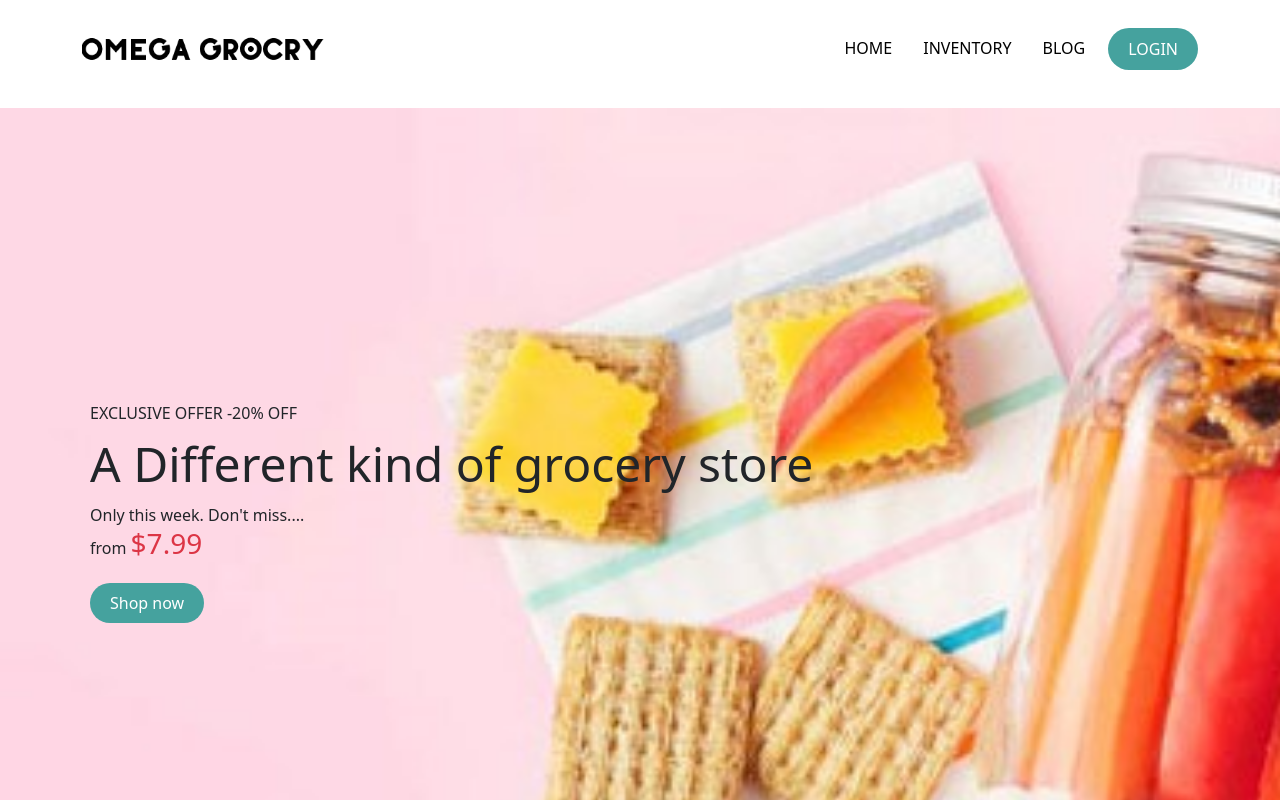
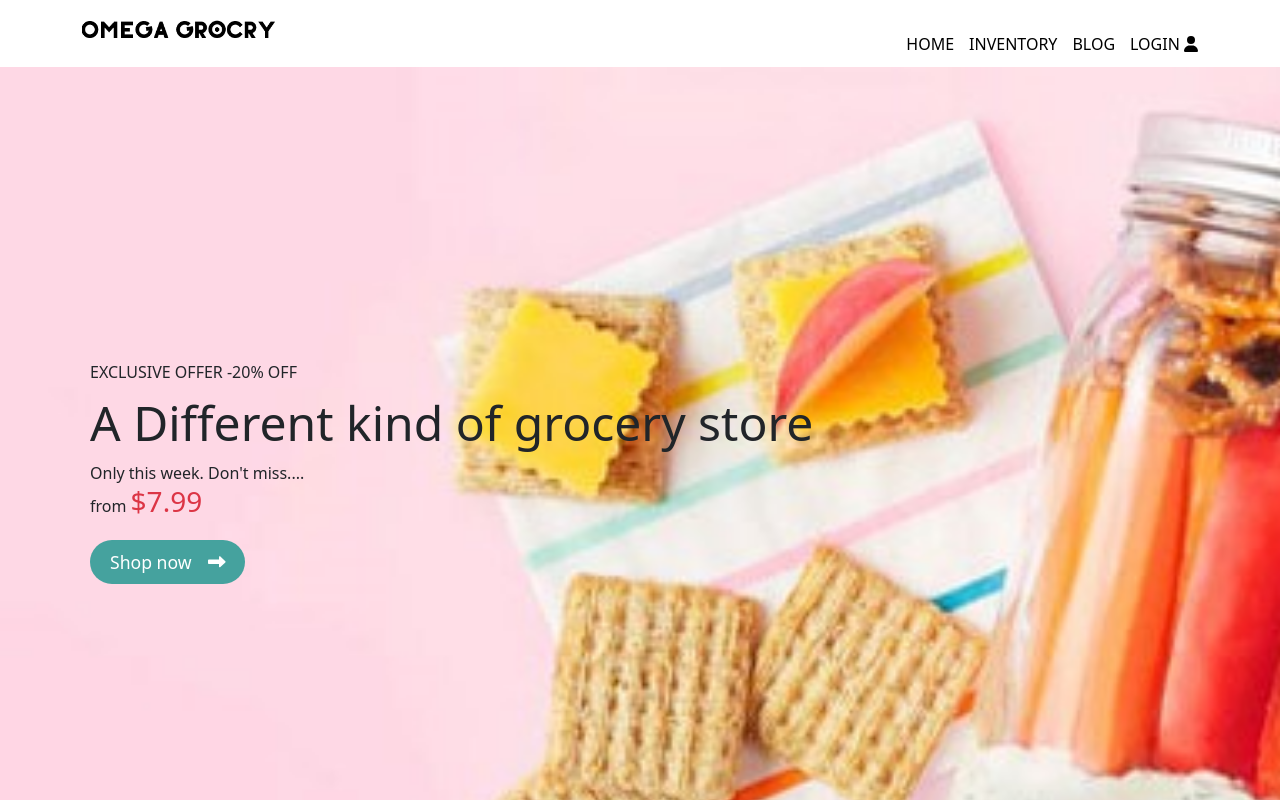
Before and after one commit to PalashDas11/omega-store, a React (Create React App) app: page / in a window 1280 px wide. Shown: the top 800 px of the page. Built offline with nearby package versions, Linux system fonts and the light colour scheme; no server answers.

Commit message:
font awesome

```diff
--- a/src/component/Header/Header.js
+++ b/src/component/Header/Header.js
@@ -6,6 +6,8 @@ import { Link } from 'react-router-dom';
 import { useAuthState } from 'react-firebase-hooks/auth';
 import auth from '../../firebase.init';
 import { signOut } from 'firebase/auth';
+import { FontAwesomeIcon } from '@fortawesome/react-fontawesome';
+import { faManatSign, faUser } from '@fortawesome/free-solid-svg-icons';
 
 
 
@@ -23,21 +25,21 @@ const Header = () => {
                 <Navbar collapseOnSelect expand="lg" sticky="top" >
                     <Container>
                         <Navbar.Brand href="#home" as={Link} to="/">
-                            <img src={logo} width='250px' alt="" />
+                            <img src={logo} width='200px' alt="" />
                         </Navbar.Brand>
                         <Navbar.Toggle aria-controls="responsive-navbar-nav" />
                         <Navbar.Collapse id="responsive-navbar-nav">
                             <Nav className="ms-auto text-center nav-items nav-item-link">
-                                <Nav.Link href="#home" as={Link} to="/">Home</Nav.Link>
-                                <Nav.Link href="#inventory" as={Link} to="/inventory">Inventory</Nav.Link>
-                                <Nav.Link href="#blog" as={Link} to="/blog">Blog</Nav.Link>
+                                <Link href="#home" to="/">Home</Link>
+                                <Link href="#inventory" to="/inventory">Inventory</Link>
+                                <Link href="#blog" to="/blog">Blog</Link>
 
 
                                 {
                                 user ?
-                                <Link to ="/login" ><span className='custom-btn d-block text-center' onClick={handleSignOut}>Sign Out</span></Link>
+                                <Link to ="/login" ><span className='text-center' onClick={handleSignOut}> LogOut <FontAwesomeIcon icon={faUser}></FontAwesomeIcon></span></Link>
                                 :
-                                <Link to ="/login" ><span className='custom-btn d-block text-center'>Login</span></Link>
+                                <Link to ="/login" ><span className='text-center'>Login <FontAwesomeIcon icon={faUser}></FontAwesomeIcon></span></Link>
                             }
 
 
--- a/src/component/Hero/Hero.js
+++ b/src/component/Hero/Hero.js
@@ -1,4 +1,5 @@
 import { FontAwesomeIcon, } from '@fortawesome/react-fontawesome';
+import { faArrowRightArrowLeft, faCoffee, faRightLong, } from '@fortawesome/free-solid-svg-icons';
 import React from 'react';
 import { Link } from 'react-router-dom';
 import './Hero.css'
@@ -14,7 +15,9 @@ const Hero = () => {
                 <span>Only this week. Don't miss....</span>
                 <p>from <span className="text-danger h3">$7.99</span></p>
 
-                    <Link to="/" className="custom-btn">Shop now
+                    <Link to="/" className="custom-btn ">
+                     <span className='pe-3'>Shop now</span>
+                     <FontAwesomeIcon className='icon' icon={faRightLong}></FontAwesomeIcon>
                     </Link>
 
             </div>
--- a/src/component/Inventory/Inventory.css
+++ b/src/component/Inventory/Inventory.css
@@ -2,12 +2,18 @@
     width: 90%;
 }
 .custom-btn{
-    padding: 9px 20px;
+    padding: 10px 20px;
+
+    font-size: 1.1rem;
     color: white;
     background-color:#45A29E;
     text-decoration: none;
     border-radius: 33.33px;
     transition: .5s;
+}
+.custom-btn .icon {
+
+
 }
 .custom-btn:hover{
     text-decoration: none !important;
--- a/src/firebase.init.js
+++ b/src/firebase.init.js
@@ -1,7 +1,6 @@
 // Import the functions you need from the SDKs you need
 import { initializeApp } from "firebase/app";
 import { getAuth } from "firebase/auth";
-import { getAnalytics } from "firebase/analytics";
 // TODO: Add SDKs for Firebase products that you want to use
 // https://firebase.google.com/docs/web/setup#available-libraries
 
```
